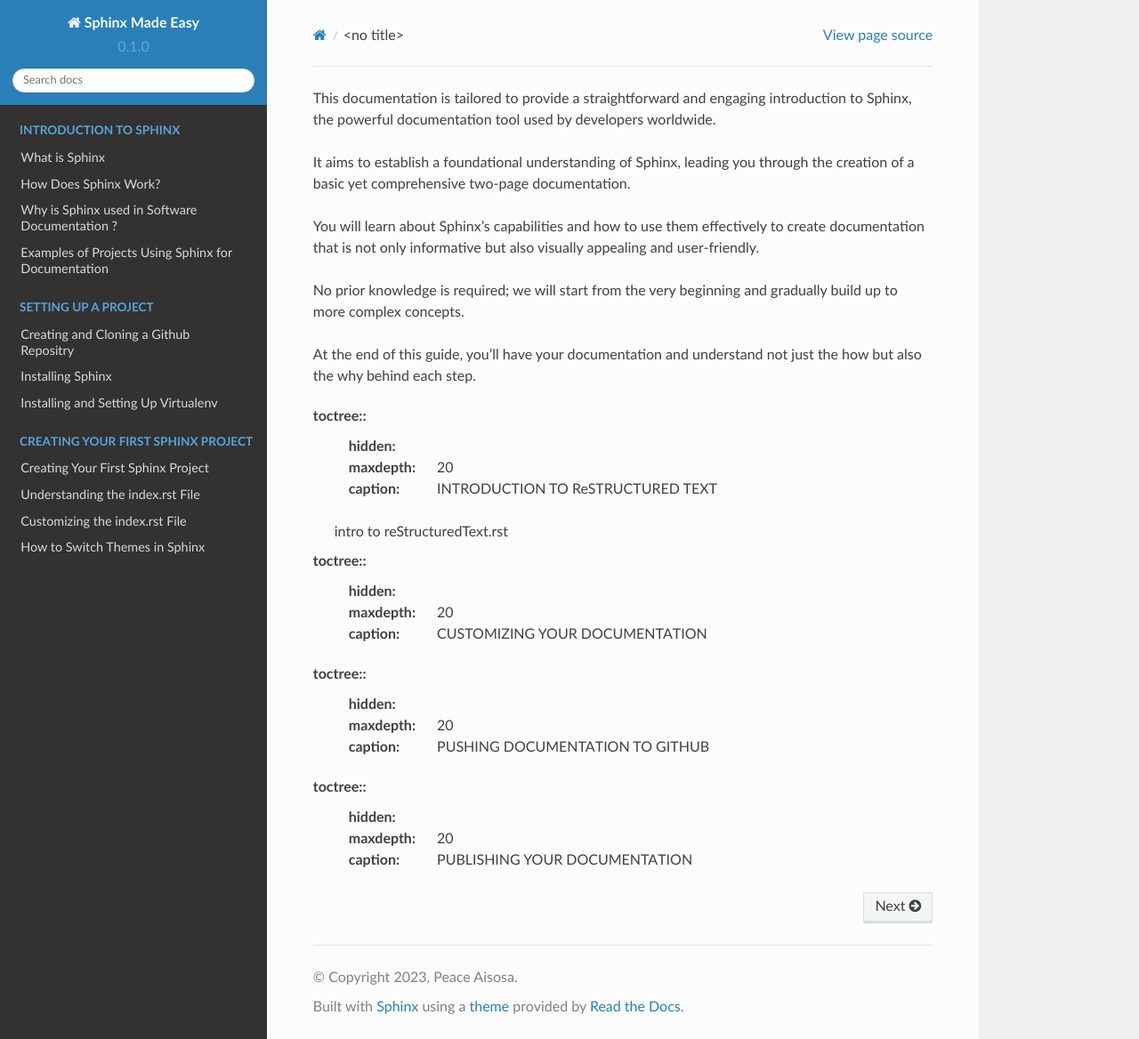
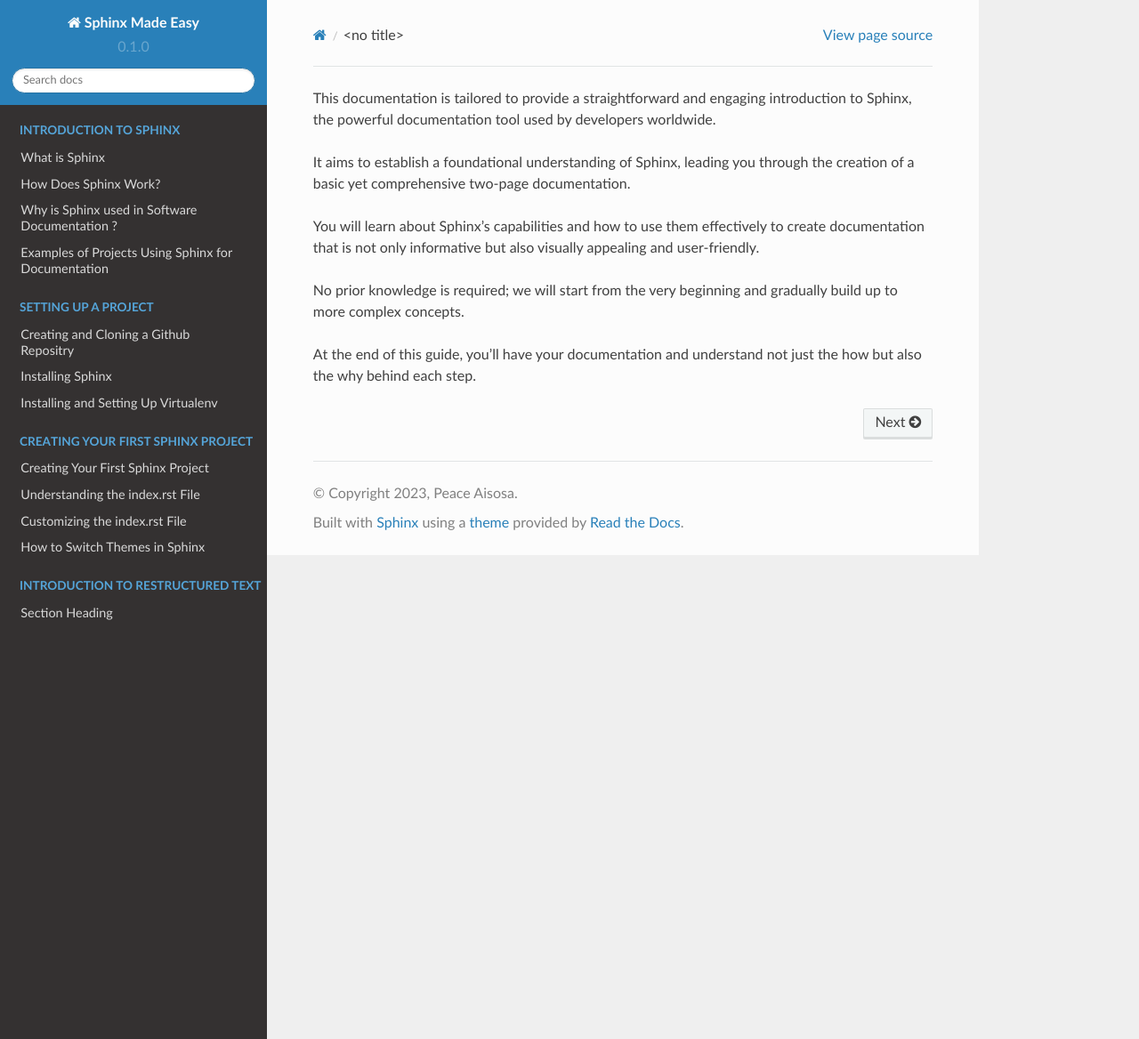
Before and after one commit to LowCodeDataGirl/Sphinx-Quick-Start-Guide, a Sphinx documentation site: the page built from docs/source/index.rst, in a window 1280 px wide and 1168 px high. Shown: the whole window at 89% size. Built offline with Sphinx 7.4.7 and the Read the Docs theme 2.0.0, drawn with Linux system fonts in a browser that asks for light colours; pages that are not in the unit, such as notebooks, are missing from menus.

Commit message:
Update index.rst

```diff
--- a/docs/source/index.rst
+++ b/docs/source/index.rst
@@ -43,25 +43,24 @@ At the end of this guide, you'll have your documentation and understand not just
 
    creating your first sphinx project.rst
 
-toctree::
+.. toctree::
    :hidden:
    :maxdepth: 20
-   :caption: INTRODUCTION TO ReSTRUCTURED TEXT
+   :caption: INTRODUCTION TO RESTRUCTURED TEXT
 
    intro to reStructuredText.rst
 
-toctree::
+.. toctree::
    :hidden:
    :maxdepth: 20
    :caption: CUSTOMIZING YOUR DOCUMENTATION
 
-toctree::
+.. toctree::
    :hidden:
    :maxdepth: 20
    :caption: PUSHING DOCUMENTATION TO GITHUB
 
-
-toctree::
+.. toctree::
    :hidden:
    :maxdepth: 20
    :caption: PUBLISHING YOUR DOCUMENTATION
```
